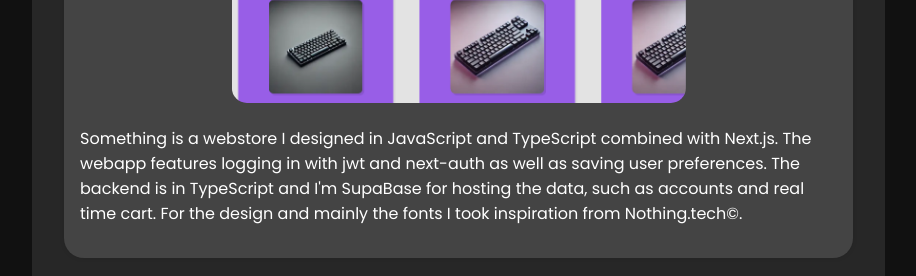
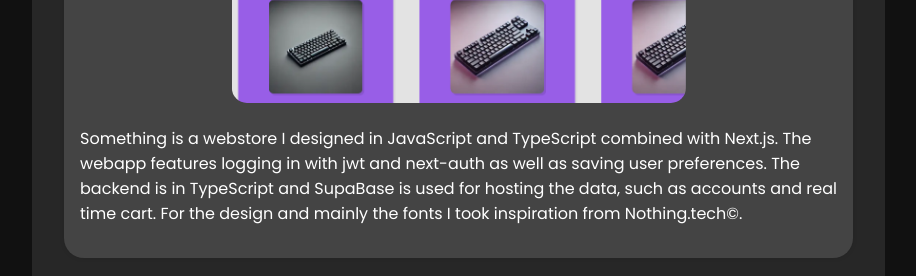
Before and after one commit to MonkyMars/Portfolio---remastered, a Next.js app: page / in a window 1280 px wide. Shown: the part 2660-2936 px from the top of the page, without its empty margins (363-1279 px from the left). Built offline with nearby package versions, Linux system fonts and the light colour scheme.

Commit message:
Update index.tsx

```diff
--- a/pages/index.tsx
+++ b/pages/index.tsx
@@ -63,7 +63,7 @@ const Home: NextPage = () => {
 
   const projects: projects[] = [
     { title: 'CarList', description: `CarList is a Next.js project I made on my own, It hasn't got its own database but rather uses multiple API's to fetch the data, such as model names, specs and images. Use the feature CarFinder to find the specs of the entered car. CarList uses 100% TypeScript and Scss.`, date: '26/10/2024', image: '/carlists.png'},
-    { title: 'Something', description: `Something is a webstore I designed in JavaScript and TypeScript combined with Next.js. The webapp features logging in with jwt and next-auth as well as saving user preferences. The backend is in TypeScript and I'm SupaBase for hosting the data, such as accounts and real time cart. For the design and mainly the fonts I took inspiration from Nothing.tech©.`, date: '16/9/2024', image: '/something-keyboards.png'},
+    { title: 'Something', description: `Something is a webstore I designed in JavaScript and TypeScript combined with Next.js. The webapp features logging in with jwt and next-auth as well as saving user preferences. The backend is in TypeScript and SupaBase is used for hosting the data, such as accounts and real time cart. For the design and mainly the fonts I took inspiration from Nothing.tech©.`, date: '16/9/2024', image: '/something-keyboards.png'},
     { title: 'SchoolTool', description: 'SchoolTool is an ELO (electronic learn environment). You can use SchoolTool to take notes in class, check your homework and assignments as well as plan your entire day using the build in calendar. This project is in JavaScript, Next.js since I did not know TypeScript at the time.', date: '15/8/2024', image: '/schooltool.png'},
     { title: 'ChatNest', description: `ChatNest was my first real project. I made multiple versions and each version topped the previous one looking at complexity. The first one was in plain HTML, CSS and Js, and the last one was in Next.js. ChatNest is a social media platform including private messaging, account creation and updating, posting stories (e.g., tweets) and having full customization over your profile`, date: '23/8/2024', image: '/chatnest.png' }
   ]
```
